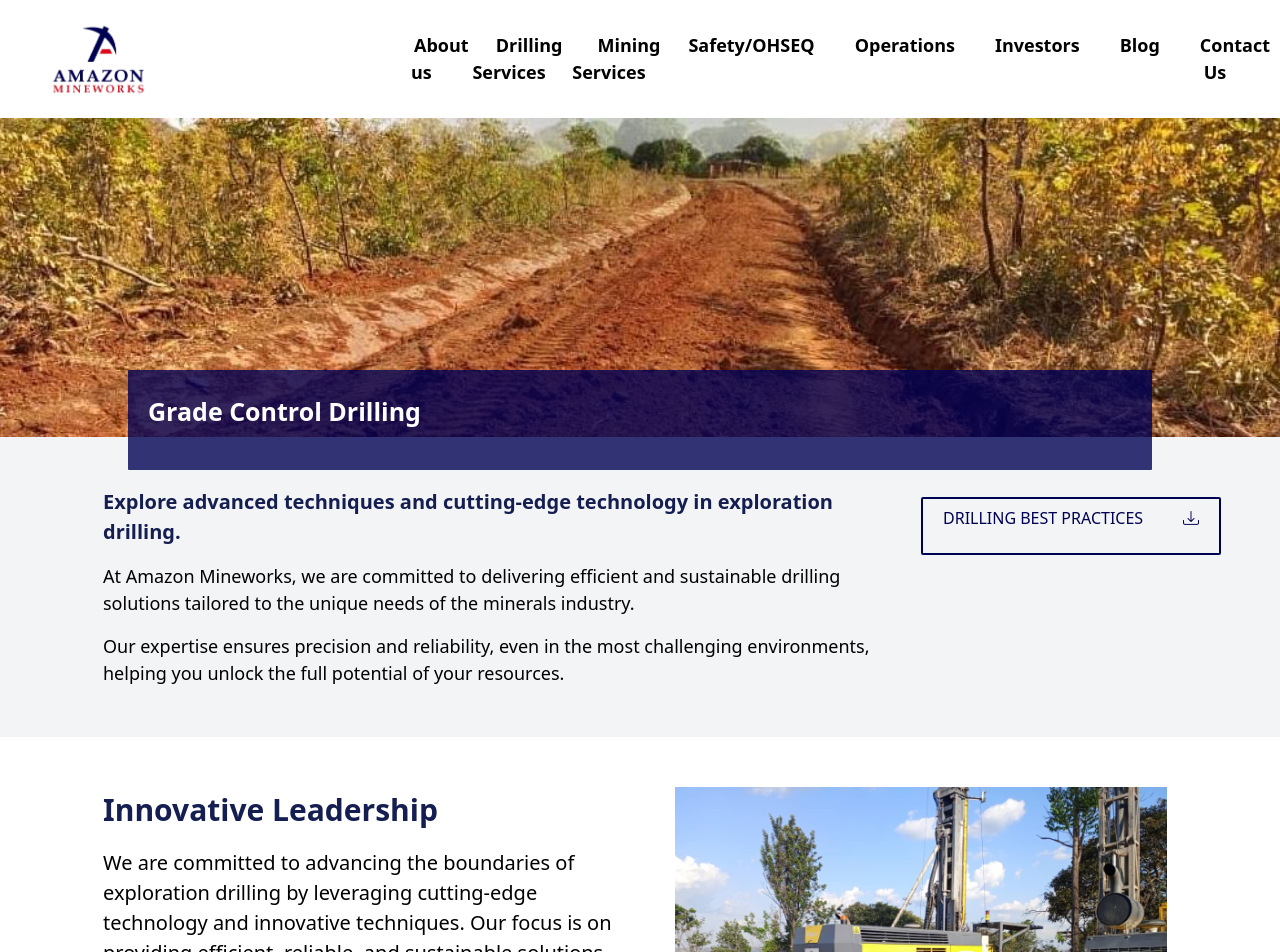
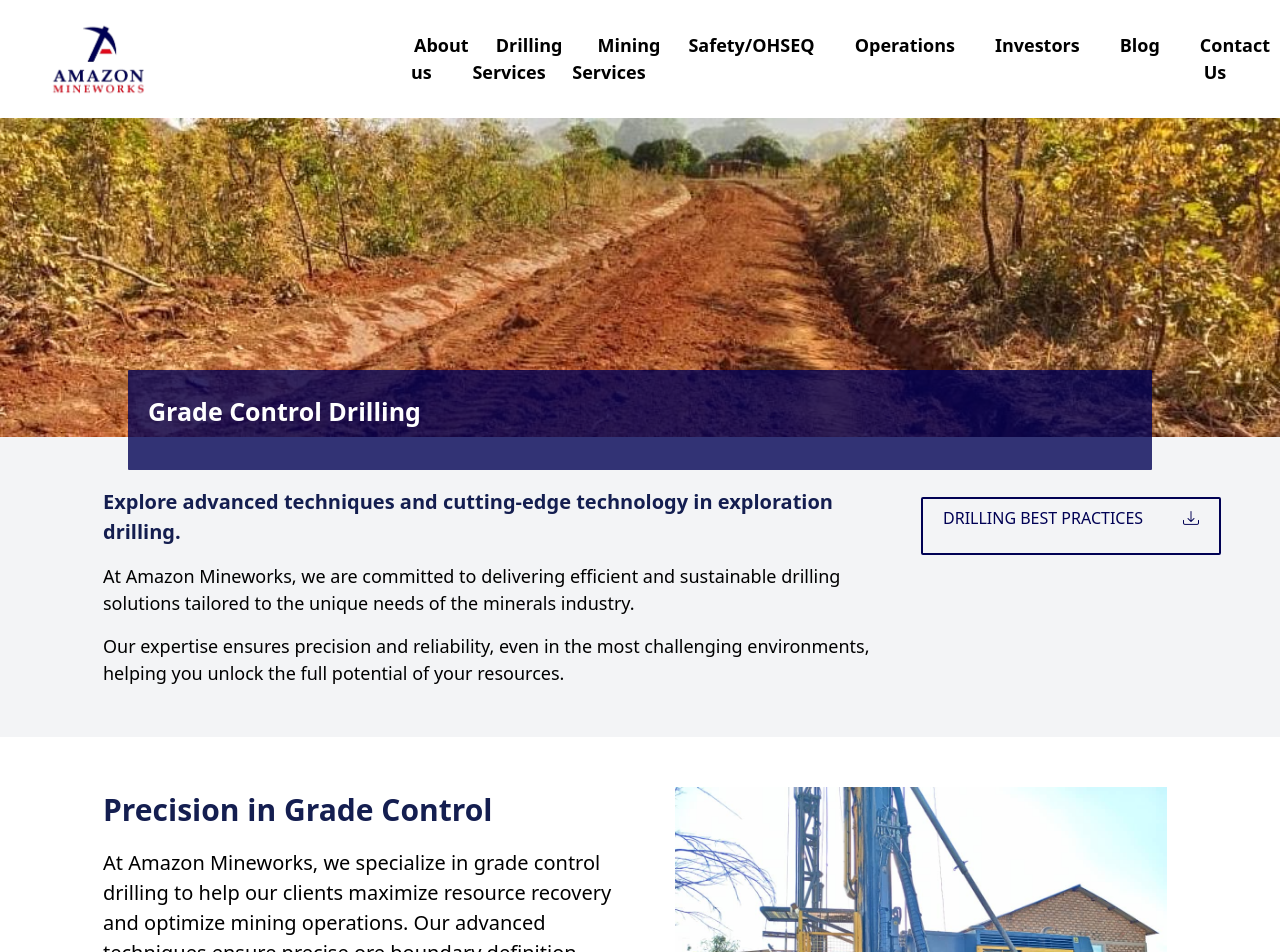
Before and after one commit to kwayummari/amazon-mineworks, a React (Create React App) app: page /grade-control-drilling in a window 1280 px wide. Shown: the top 952 px of the page. Built offline with nearby package versions, Linux system fonts and the light colour scheme.

Commit message:
fixing grade control drilling page

```diff
--- a/src/pages/grade-control-drilling.jsx
+++ b/src/pages/grade-control-drilling.jsx
@@ -1,13 +1,13 @@
 import React from 'react';
 import styles from '../styles/LandingPage.module.scss';
 import SafetyNeck from '../components/SafetyNeck';
-import ExplorationDrillingSafety from '../components/ExplorationDrillingSafety';
+import GradeControlDrillingSafety from '../components/GradeControlDrillingSafety';
 import GradeControlDrillingDocumentation from '../components/GradeControlDrillingDocumentation';
 
 const GradeControlDrilling = () => (
   <div className={styles.landingPage}>
     <GradeControlDrillingDocumentation />
-    <ExplorationDrillingSafety />
+    <GradeControlDrillingSafety />
     <SafetyNeck />
   </div>
 );
```
